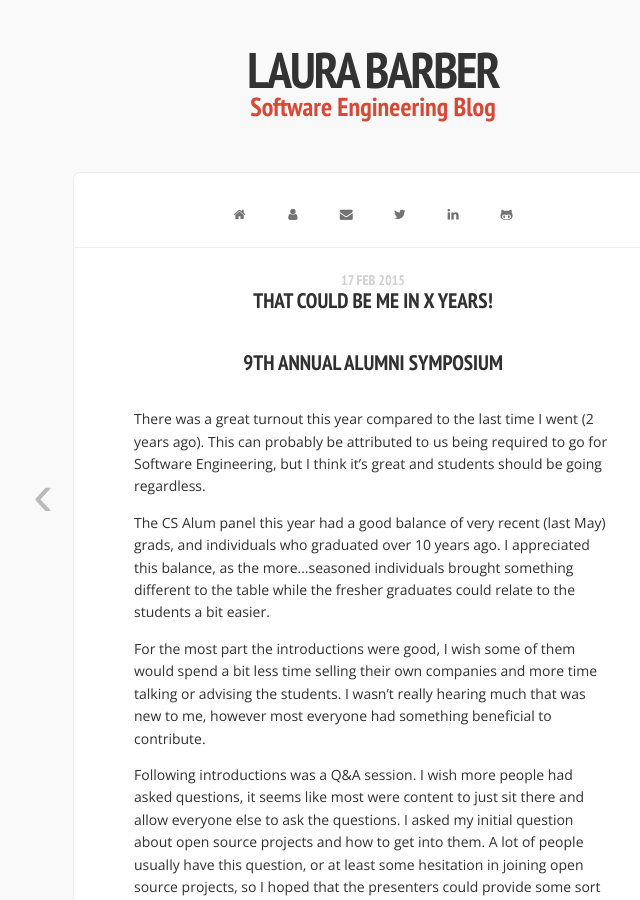
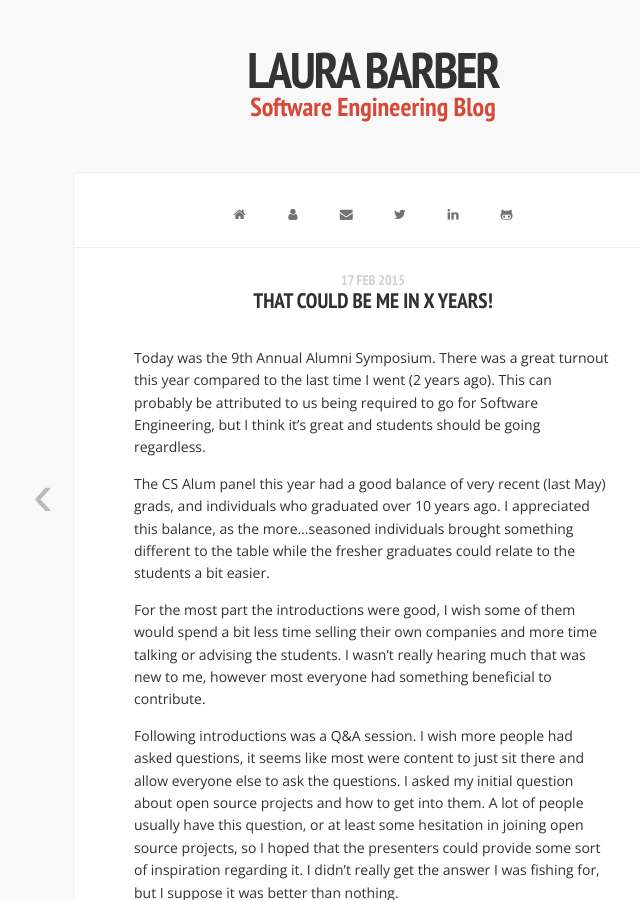
Before and after one commit to Lixxia/lixxia.github.io, a Jekyll site: the page built from _posts/2015-02-17-couldbeme.md, in a window 1280 px wide and 900 px high. Shown: the whole window, without its empty margins (267-907 px from the left). Built offline with Jekyll 4.4.1, drawn with Linux system fonts in a browser that asks for light colours; nearby versions of some CDN libraries; Markdown is read by kramdown in place of the engine named in the settings; comment, search, counter and statistics services are not loaded.

Commit message:
quick change

```diff
--- a/_posts/2015-02-17-couldbeme.md
+++ b/_posts/2015-02-17-couldbeme.md
@@ -4,8 +4,7 @@ title: That could be me in x years!
 date: 2015-02-17 3:07PM
 ---
 
-# 9th Annual Alumni Symposium
-There was a great turnout this year compared to the last time I went (2 years ago). This can probably be attributed to us being required to go for Software Engineering, but I think it's great and students should be going regardless.
+Today was the 9th Annual Alumni Symposium. There was a great turnout this year compared to the last time I went (2 years ago). This can probably be attributed to us being required to go for Software Engineering, but I think it's great and students should be going regardless.
 
 The CS Alum panel this year had a good balance of very recent (last May) grads, and individuals who graduated over 10 years ago. I appreciated this balance, as the more...seasoned individuals brought something different to the table while the fresher graduates could relate to the students a bit easier.
 
```
